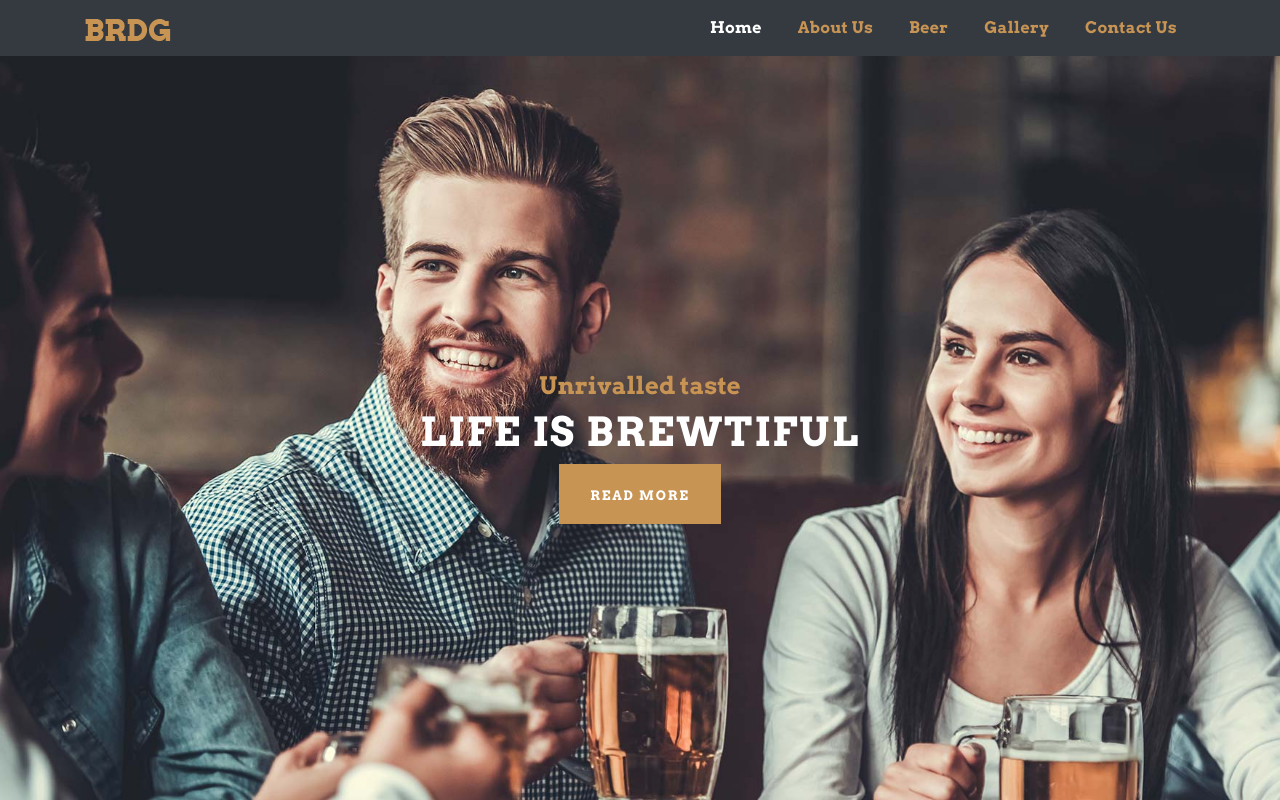
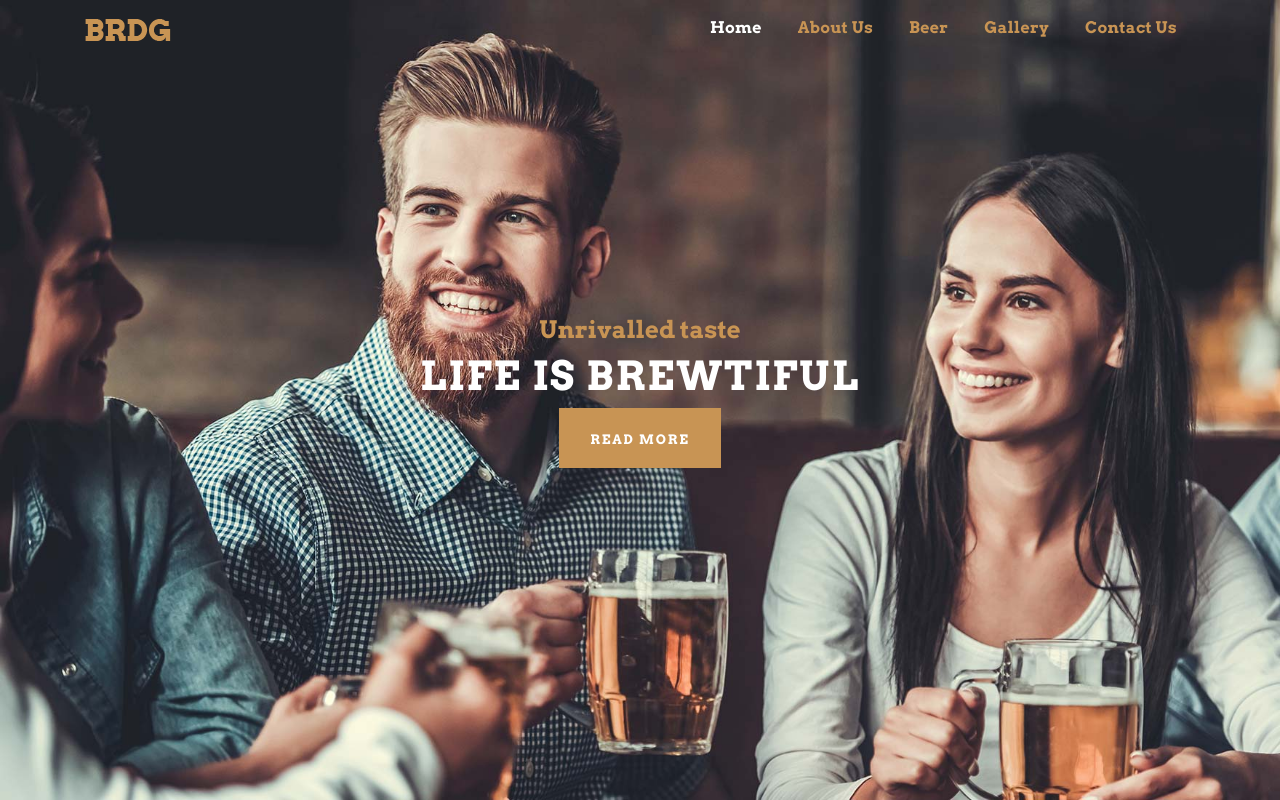
Before and after one commit to chetcarter/portfolio-project, a website: page index.html in a window 1280 px wide. Shown: the top 800 px of the page. Drawn offline with nearby package versions, Linux system fonts and the light colour scheme.

Commit message:
Adds transparent nav bg

```diff
--- a/css/styles.css
+++ b/css/styles.css
@@ -206,3 +206,16 @@ footer li a:hover {
   color: rgb(200, 148, 84);
   text-decoration: none;
 }
+
+.navbar {
+  -webkit-transition: all 0.6s ease-out;
+  -moz-transition: all 0.6s ease-out;
+  -o-transition: all 0.6s ease-out;
+  -ms-transition: all 0.6s ease-out;
+  transition: all 0.6s ease-out;
+}
+
+.navbar.scrolled {
+  background: rgb(0, 0, 0); /* IE */
+  background: rgba(0, 0, 0, 1); /* NON-IE */
+}
--- a/index.html
+++ b/index.html
@@ -18,8 +18,8 @@
 
 <body>
 
-
-        <nav class="navbar navbar-expand-lg navbar-dark bg-dark sticky-top">
+    <header>
+        <nav class="navbar navbar-expand-lg navbar-dark fixed-top">
             <div class="container">
                 <a class="navbar-brand" href="#"><img src="_img/logo.png" alt="brdg logo" height="22" width="86" /></a>
                 <button class="navbar-toggler" type="button" data-toggle="collapse" data-target="#brdgNavbar" aria-controls="brdgNavbar" aria-expanded="false" aria-label="Toggle navigation">
@@ -36,7 +36,7 @@
                 </div> <!-- End collapse -->
             </div> <!-- End container -->
         </nav> <!-- End nav -->
-
+    </header>
 
     <div class="container-fluid">
 
@@ -183,6 +183,10 @@
             </div>
         </div> <!-- End row -->
 
+        <!-- End Beer Line Up -->
+
+        <!-- Start Testimonial Section -->
+
         <div class="row mt-5 p-5 bg-secondary testimonial-bg">
             <div class="col">
                 <div class="col-md-8 col-center m-auto">
@@ -215,6 +219,9 @@
                 </div>
             </div>
         </div> <!-- End row -->
+
+    <!-- End Testimonial Secton -->
+
     </div> <!-- End container-fluid -->
 
     <!-- Start Footer Section -->
--- a/js/scripts.js
+++ b/js/scripts.js
@@ -0,0 +1,18 @@
+/**
+ * Listen to scroll to change header opacity class
+ */
+function checkScroll(){
+    var startY = $('.navbar').height() * 2; //The point where the navbar changes in px
+
+    if($(window).scrollTop() > startY){
+        $('.navbar').addClass("scrolled");
+    }else{
+        $('.navbar').removeClass("scrolled");
+    }
+}
+
+if($('.navbar').length > 0){
+    $(window).on("scroll load resize", function(){
+        checkScroll();
+    });
+}
```
Also changed, not shown: aboutus.html (+1 -1 lines), beer.html (+1 -1 lines), contactus.html (+1 -1 lines), gallery.html (+1 -1 lines).
